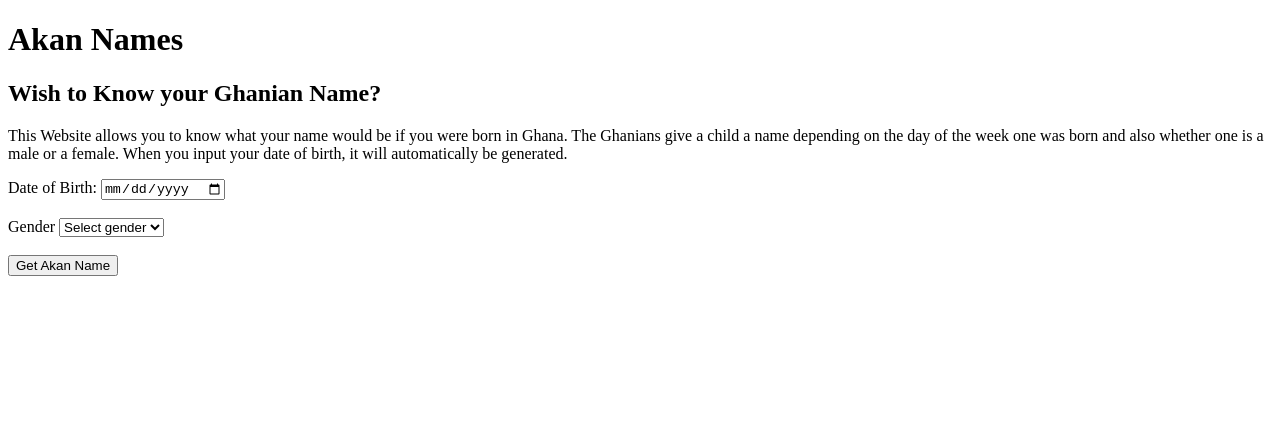
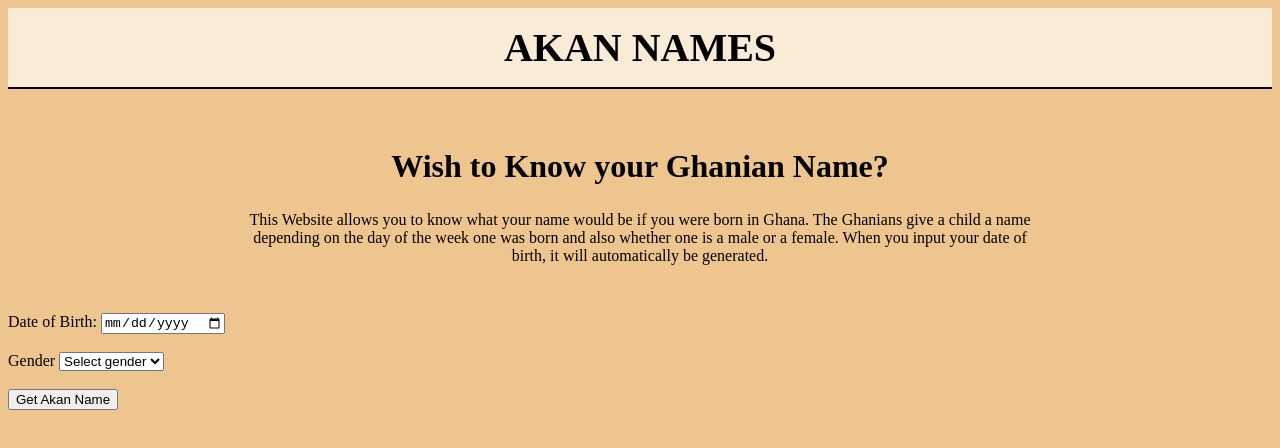
Before and after one commit to Mary-Samuela/Akan-Names, a plain HTML site: page index.html in a window 1280 px wide. Drawn offline with Linux system fonts and the light colour scheme.

Commit message:
add style file and start applying styles

```diff
--- a/index.html
+++ b/index.html
@@ -4,11 +4,12 @@
         <meta charset="UTF-8">
         <meta name="viewport" content="width=device-width, initial scale=1.0">
         <title>Akan Name Generator</title>
+        <link rel="stylesheet" href="style.css">
     </head>
     <body>
         <header class="page-header">
          <div class="header-content">
-        <h1>Akan Names</h1>
+        <h1>AKAN NAMES</h1>
         </div>
         </header>
 
--- /dev/null
+++ b/style.css
@@ -0,0 +1,30 @@
+body {
+    font-family:'Times New Roman', Times, serif;
+    background-color:rgb(239, 197, 143)
+}
+/* Header */
+.page-header {
+    text-align: center;
+    padding: 1rem 0.5rem;
+    background-color:antiquewhite;
+    border-bottom: 2px solid ;
+}
+.page-header h1 {
+    font-size: 2.5rem;
+    color:black;
+    margin: 0;
+}
+/* About Section */
+.about-section {
+    padding: 2rem 1.5rem;
+    text-align: center;
+}
+.about-section h1 {
+    font-size: 2.0rem;
+    color:black;
+}
+.about-section p {
+    max-width: 800px;
+    margin: 1rem auto;
+    color: black;
+}
```
Also changed, not shown: 1 other file.
